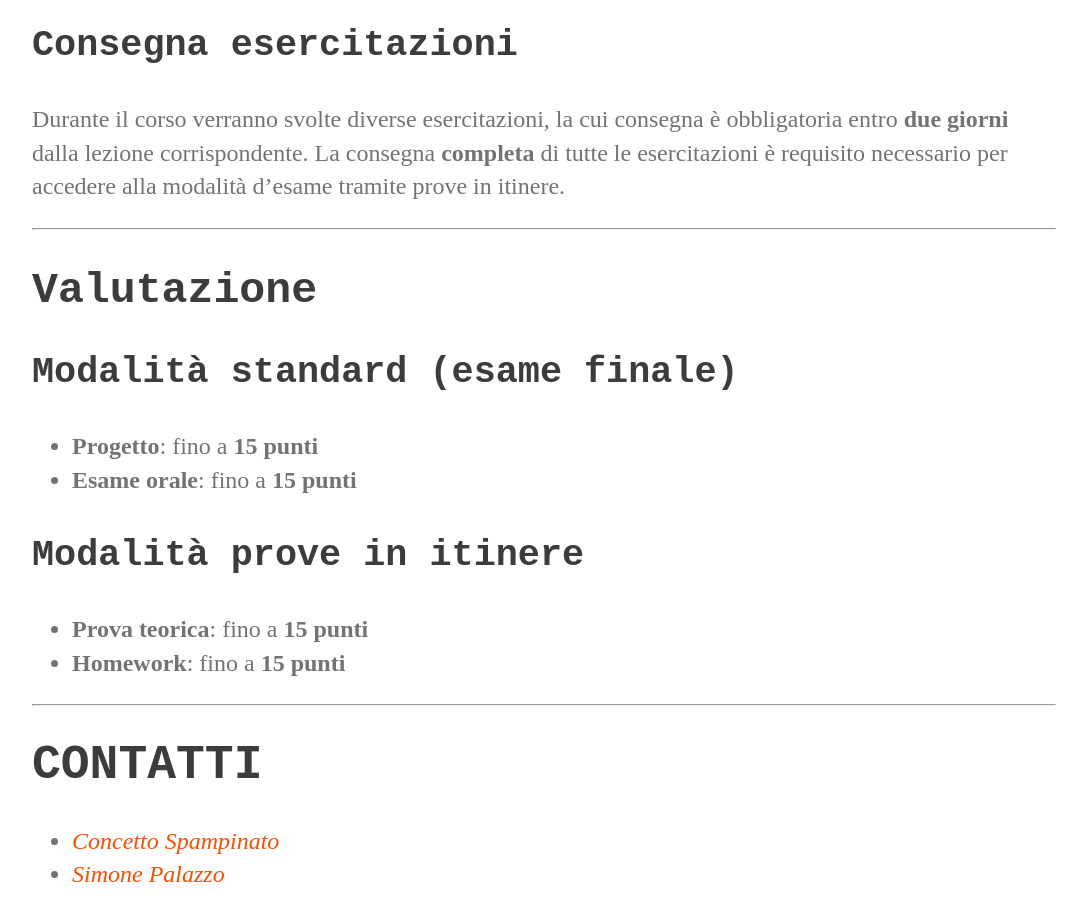
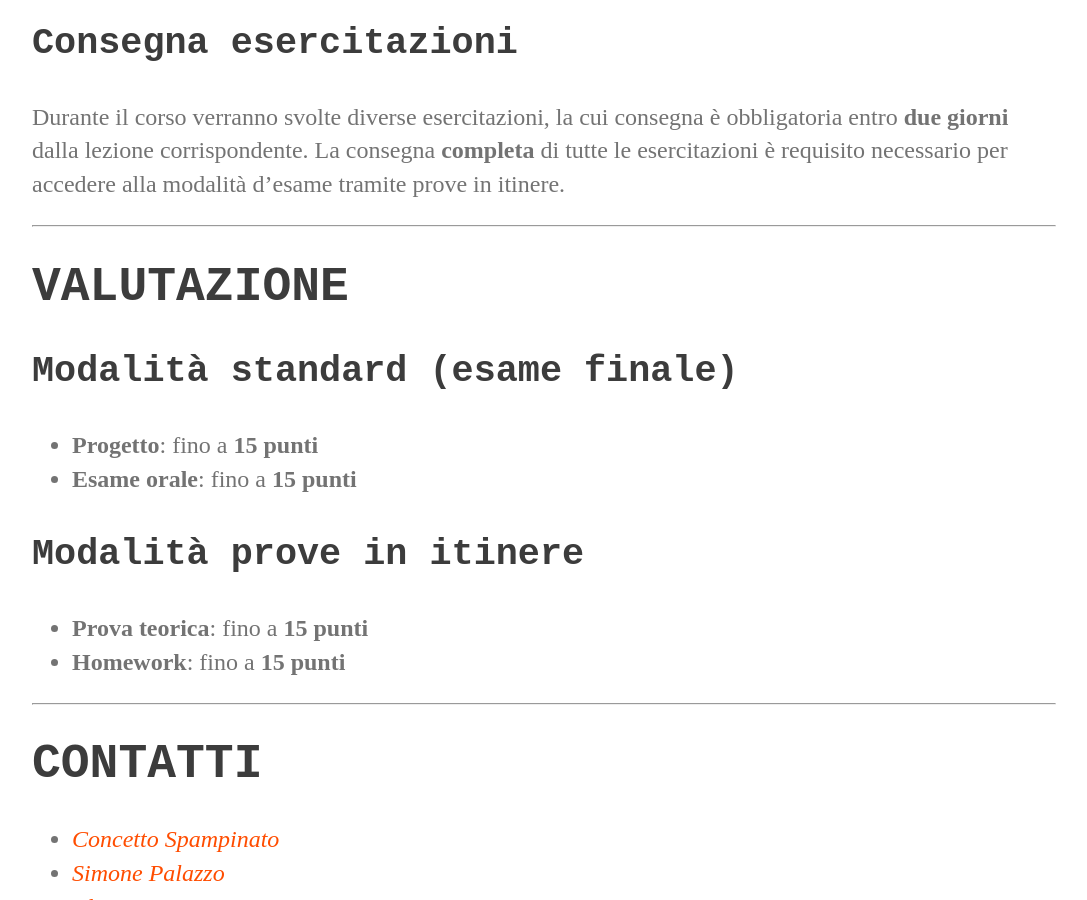
Before and after one commit to perceivelab/ml-mz-2025, a Jekyll site: the page built from index.md, in a window 1280 px wide and 900 px high, scrolled down 2195 px. Shown: the whole window, without its empty margins (28-1115 px from the left). Built offline with Jekyll 4.4.1, drawn with Linux system fonts in a browser that asks for light colours; our own code applies the rules of GitHub Pages for plain Markdown files.

```diff
--- a/index.md
+++ b/index.md
@@ -39,7 +39,7 @@ Le specifiche del progetto verranno assegnate il giorno dell'appello d'esame, e
 
 ---
 
-## PROVE IN ITINERE
+# PROVE IN ITINERE
 
 Gli studenti frequentanti possono accedere a una modalità d'esame alternativa, basata su prove intermedie. Le componenti di questa modalità sono:
 
@@ -55,7 +55,7 @@ Durante il corso verranno svolte diverse esercitazioni, la cui consegna è obbli
 
 ---
 
-##  Valutazione
+#  VALUTAZIONE
 
 ### Modalità standard (esame finale)
 - **Progetto**: fino a **15 punti**
```
